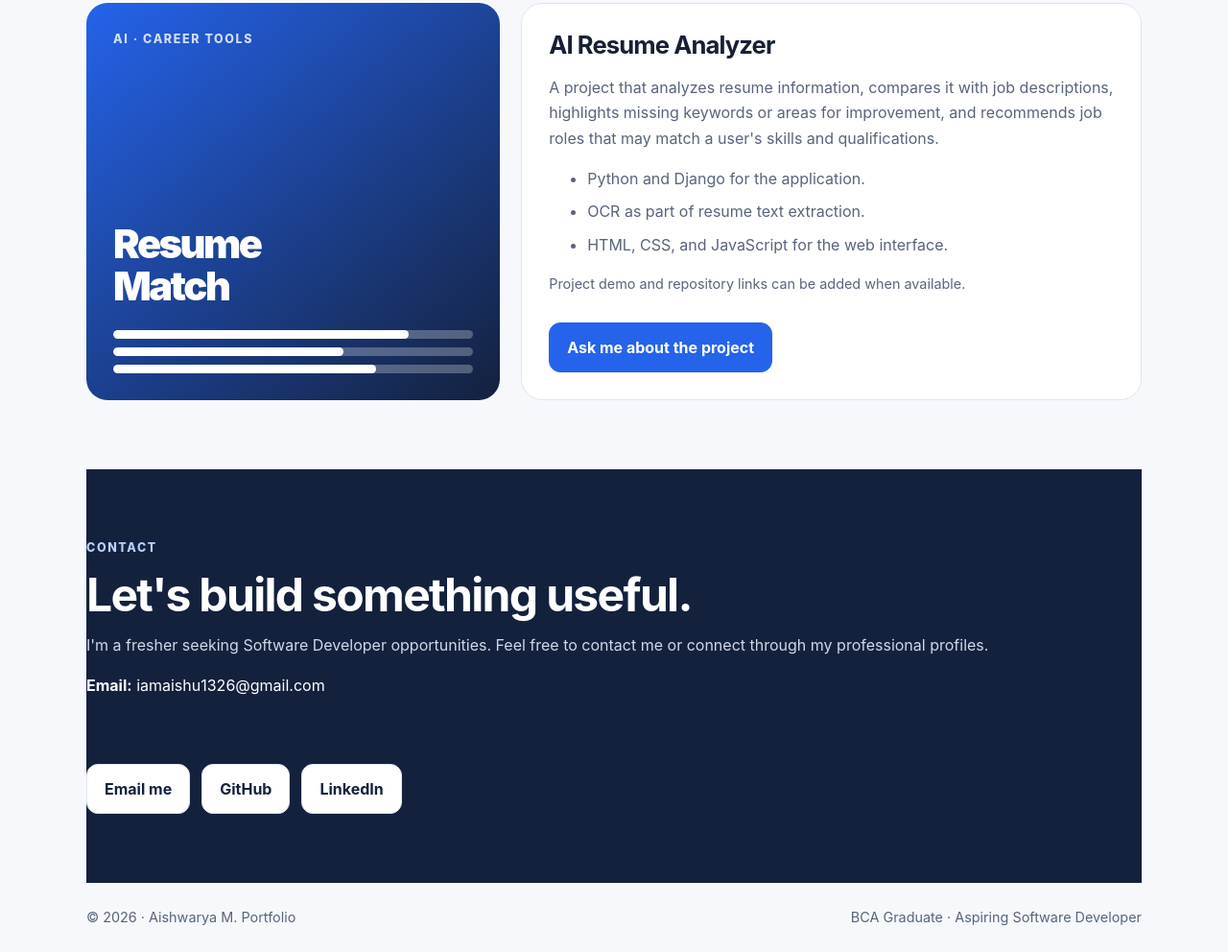
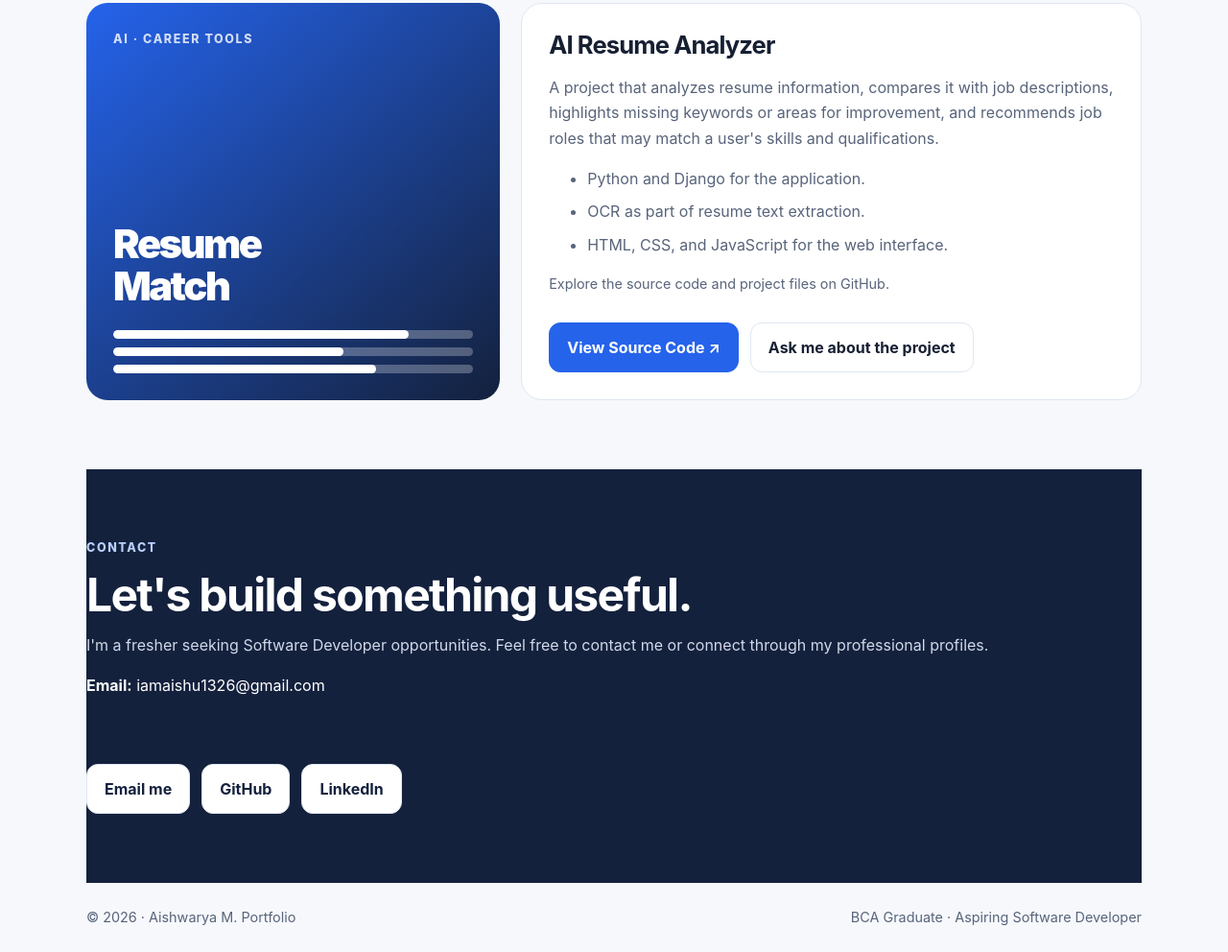
Before and after one commit to iamaishu1326-source/iamaishu1326-source.github.io, a plain HTML site: page index.html in a window 1280 px wide. Shown: the part 1749-2741 px from the top of the page at 96% size. Drawn offline with Linux system fonts and the light colour scheme.

```diff
--- a/index.html
+++ b/index.html
@@ -1,3 +1,4 @@
+
 <!doctype html>
 <html lang="en">
 <head>
@@ -17,7 +18,7 @@
 <aside class="card" aria-label="Profile summary"><div class="avatar" aria-hidden="true">AM</div><h2>Aishwarya M.</h2><p class="muted">BCA · Vijayagar College · Class of 2026</p><div class="status"><span class="dot"></span> Open to fresher opportunities</div></aside></header>
 <section id="about"><div class="head"><div class="kicker">About me</div><h2 class="title">Curious by nature. Ready to learn.</h2><p class="desc">I have a foundation in computer applications and enjoy solving problems, learning new tools, and building projects that make information easier to use.</p></div><div class="grid2"><article class="panel"><h3>My approach</h3><p>I break problems into smaller steps, test ideas, and improve based on what I learn. I'm keen to collaborate with a team, accept feedback, and grow through real-world development work.</p></article><article class="panel"><h3>What I'm looking for</h3><p>An entry-level opportunity where I can contribute to websites or applications, strengthen my coding fundamentals, and learn good software development practices.</p></article></div></section>
 <section id="skills"><div class="head"><div class="kicker">Skills</div><h2 class="title">My technical skills</h2><p class="desc">Programming and web technologies I've studied and used in my learning and project work.</p></div><div class="skills"><span class="skill">Python</span><span class="skill">Java</span><span class="skill">SQL</span><span class="skill">HTML</span><span class="skill">CSS</span><span class="skill">JavaScript</span><span class="skill">Django</span><span class="skill">OCR</span></div></section>
-<section id="projects"><div class="head"><div class="kicker">Featured project</div><h2 class="title">Something I've built</h2><p class="desc">A project focused on helping people make more informed career decisions.</p></div><div class="project"><div class="project-art" aria-label="Decorative resume matching illustration"><div class="small">AI · Career tools</div><div><div class="big">Resume<br>Match</div><div class="bars"><div class="bar"><span style="width:82%"></span></div><div class="bar"><span style="width:64%"></span></div><div class="bar"><span style="width:73%"></span></div></div></div></div><article class="project-info"><h3>AI Resume Analyzer</h3><p>A project that analyzes resume information, compares it with job descriptions, highlights missing keywords or areas for improvement, and recommends job roles that may match a user's skills and qualifications.</p><ul><li>Python and Django for the application.</li><li>OCR as part of resume text extraction.</li><li>HTML, CSS, and JavaScript for the web interface.</li></ul><p class="note">Project demo and repository links can be added when available.</p><div class="actions"><a class="btn primary" href="mailto:iamaishu1326@gmail.com?subject=AI%20Resume%20Analyzer%20Project">Ask me about the project</a></div></article></div></section>
+<section id="projects"><div class="head"><div class="kicker">Featured project</div><h2 class="title">Something I've built</h2><p class="desc">A project focused on helping people make more informed career decisions.</p></div><div class="project"><div class="project-art" aria-label="Decorative resume matching illustration"><div class="small">AI · Career tools</div><div><div class="big">Resume<br>Match</div><div class="bars"><div class="bar"><span style="width:82%"></span></div><div class="bar"><span style="width:64%"></span></div><div class="bar"><span style="width:73%"></span></div></div></div></div><article class="project-info"><h3>AI Resume Analyzer</h3><p>A project that analyzes resume information, compares it with job descriptions, highlights missing keywords or areas for improvement, and recommends job roles that may match a user's skills and qualifications.</p><ul><li>Python and Django for the application.</li><li>OCR as part of resume text extraction.</li><li>HTML, CSS, and JavaScript for the web interface.</li></ul><p class="note">Explore the source code and project files on GitHub.</p><div class="actions"><a class="btn primary" href="https://github.com/iamaishu1326-source/AI-Resume-Analyzer" target="_blank" rel="noopener noreferrer">View Source Code ↗</a><a class="btn secondary" href="mailto:iamaishu1326@gmail.com?subject=AI%20Resume%20Analyzer%20Project">Ask me about the project</a></div></article></div></section>
 <section class="contact" id="contact"><div class="contact-row"><div><div class="kicker">Contact</div><h2 class="title">Let's build something useful.</h2><p class="desc">I'm a fresher seeking Software Developer opportunities. Feel free to contact me or connect through my professional profiles.</p><p><strong>Email:</strong> <a href="mailto:iamaishu1326@gmail.com">iamaishu1326@gmail.com</a></p></div><div class="actions"><a class="btn secondary" href="mailto:iamaishu1326@gmail.com">Email me</a><a class="btn secondary" href="https://github.com/iamaishu1326-source" target="_blank" rel="noopener noreferrer">GitHub</a><a class="btn secondary" href="https://www.linkedin.com/in/aishwarya-m-637507347/" target="_blank" rel="noopener noreferrer">LinkedIn</a></div></div></section>
 </main><footer><span>© <span id="year">2026</span> · Aishwarya M. Portfolio</span><span>BCA Graduate · Aspiring Software Developer</span></footer>
 </div><script>document.getElementById('year').textContent=new Date().getFullYear();</script>
```
